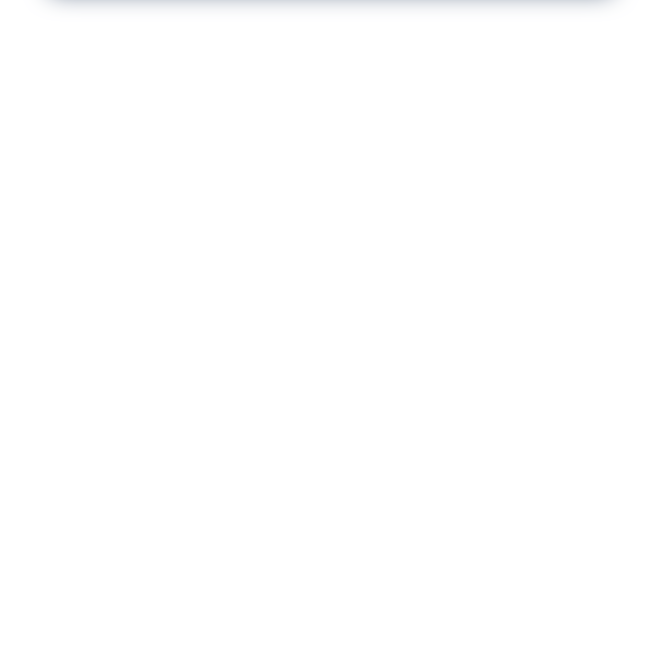
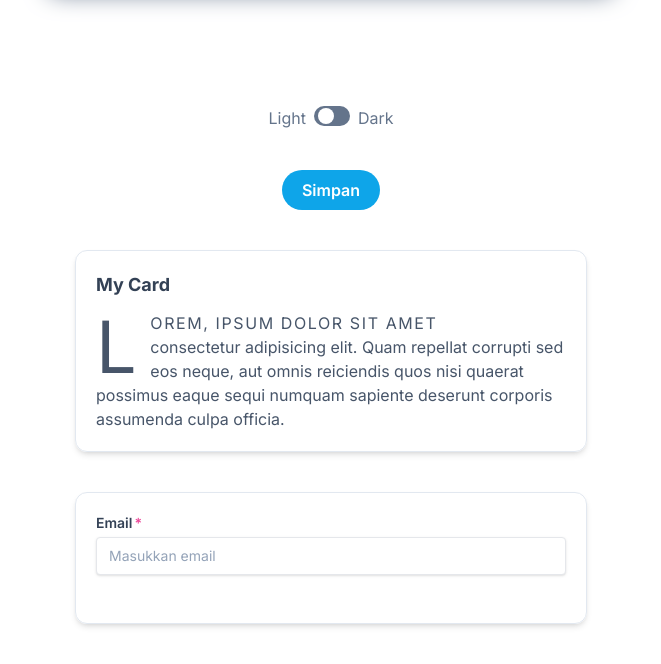
Before and after one commit to fueremi/HCJ-TailwindCSS, a plain HTML site: page index.html in a window 1280 px wide. Shown: the part 1514-2178 px from the top of the page, without its empty margins (309-970 px from the left). Before the commit the page ends 1620 px from the top, so only its background shows below. Drawn offline with nearby package versions, Linux system fonts and the light colour scheme.

Commit message:
session-5: pseudo-class dan dark mode

```diff
--- a/index.html
+++ b/index.html
@@ -13,6 +13,7 @@
     <script src="https://cdn.tailwindcss.com"></script>
     <script>
       tailwind.config = {
+        darkMode: "class",
         theme: {
           extend: {
             spacing: {
@@ -28,9 +29,14 @@
         },
       };
     </script>
+    <style type="text/tailwindcss">
+      #toggle:checked ~ label div.circle {
+        @apply translate-x-3;
+      }
+    </style>
     <title>Utility</title>
   </head>
-  <body class="font-inter">
+  <body class="font-inter dark:bg-slate-800 dark:text-slate-200">
     <h1 class="text-5xl font-bold p-4 mb-4 text-center">
       Utility |
       <span
@@ -102,5 +108,71 @@
         class="w-[200px] h-[200px] bg-white/50 m-auto backdrop-blur-md rounded-full"
       ></div>
     </div>
+
+    <div class="flex justify-center">
+      <span class="text-slate-500 mr-2">Light</span>
+      <input type="checkbox" name="" id="toggle" class="hidden" />
+      <label for="toggle">
+        <div
+          class="w-9 h-5 bg-slate-500 rounded-full flex items-center p-1 cursor-pointer"
+        >
+          <div class="w-4 h-4 bg-white rounded-full circle"></div>
+        </div>
+      </label>
+      <span class="text-slate-500 ml-2">Dark</span>
+    </div>
+
+    <button
+      class="my-10 bg-sky-500 rounded-full font-semibold font-inter px-5 py-2 text-white block mx-auto hover:bg-sky-600 active:bg-sky-700 focus:ring-sky-300 dark:bg-slate-300 dark:text-slate-800 dark:hover:text-slate-900 dark:hover:bg-slate-100"
+    >
+      Simpan
+    </button>
+
+    <div
+      class="max-w-lg my-10 border border-slate-200 rounded-xl mx-auto p-5 shadow-md font-inter hover:bg-sky-500 group"
+    >
+      <h5 class="font-bold text-slate-700 text-lg mb-3 group-hover:text-white">
+        My Card
+      </h5>
+      <p
+        class="text-slate-600 group-hover:text-white selection:bg-lime-300 selection:text-slate-900 first-line:uppercase first-line:tracking-widest first-letter:text-7xl first-letter:float-left first-letter:mr-3"
+      >
+        Lorem, ipsum dolor sit amet consectetur adipisicing elit. Quam repellat
+        corrupti sed eos neque, aut omnis reiciendis quos nisi quaerat possimus
+        eaque sequi numquam sapiente deserunt corporis assumenda culpa officia.
+      </p>
+    </div>
+
+    <div
+      class="max-w-lg border border-slate-200 rounded-xl mx-auto shadow-md p-5 font-inter mb-10"
+    >
+      <form action="">
+        <label for="email">
+          <span
+            class="block mb-1 font-semibold text-slate-700 text-sm after:content-['*'] after:text-pink-500 after:ml-0.5"
+            >Email</span
+          >
+          <input
+            id="email"
+            class="px-3 py-2 w-full block border shadow rounded text-sm placeholder:text-slate-400 focus:outline-none focus:ring-1 focus:ring-sky-500 focus:border-sky-500 invalid:text-pink-700 invalid:focus:ring-pink-700 invalid:focus:border-pink-700 peer"
+            type="email"
+            placeholder="Masukkan email"
+          />
+          <p class="text-sm m-1 text-pink-700 invisible peer-invalid:visible">
+            Email tidak valid
+          </p>
+        </label>
+      </form>
+    </div>
+
+    <script>
+      const checkbox = document.querySelector("#toggle");
+      const html = document.querySelector("html");
+      checkbox.addEventListener("click", function () {
+        checkbox.checked
+          ? html.classList.add("dark")
+          : html.classList.remove("dark");
+      });
+    </script>
   </body>
 </html>
```
